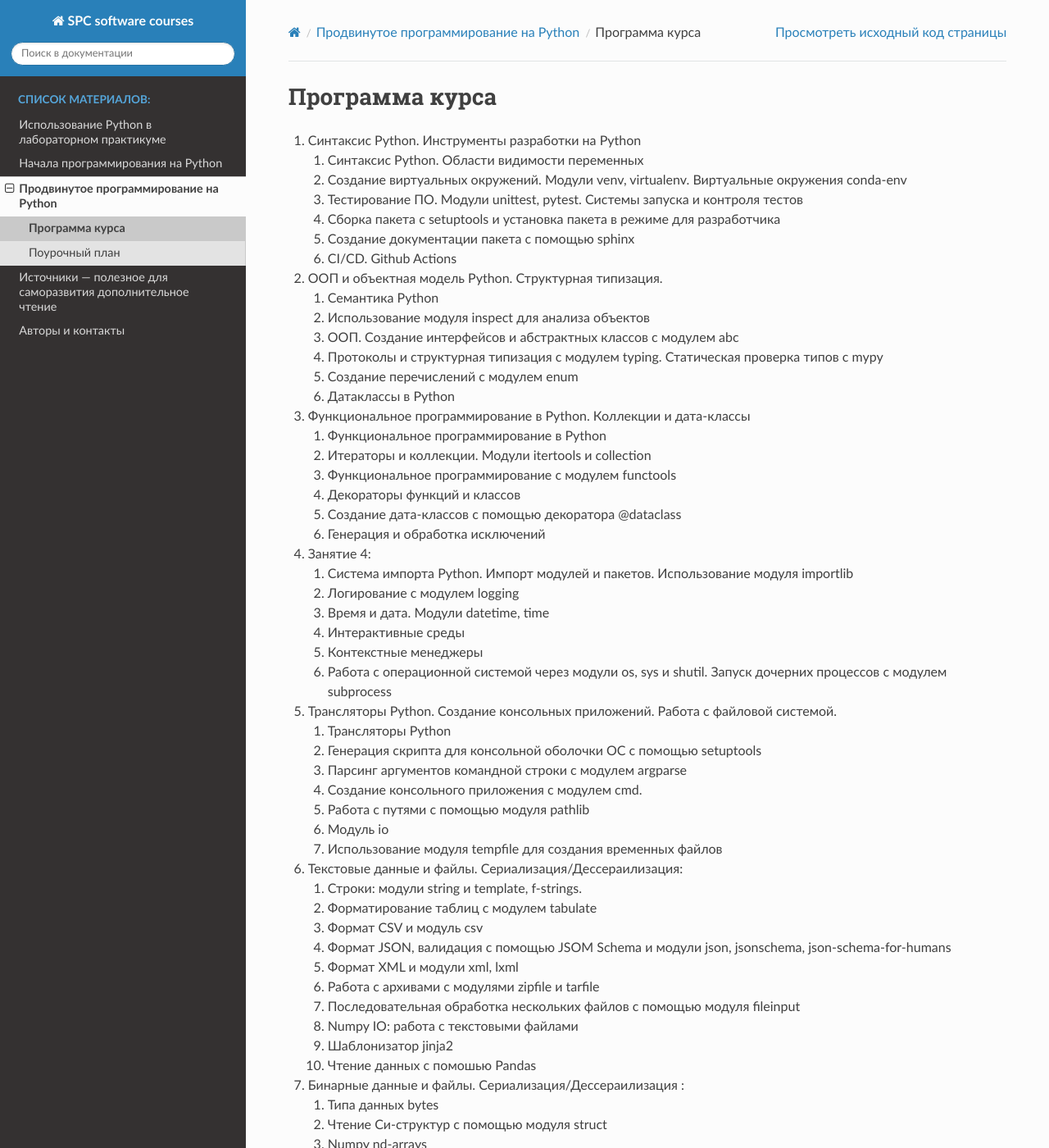
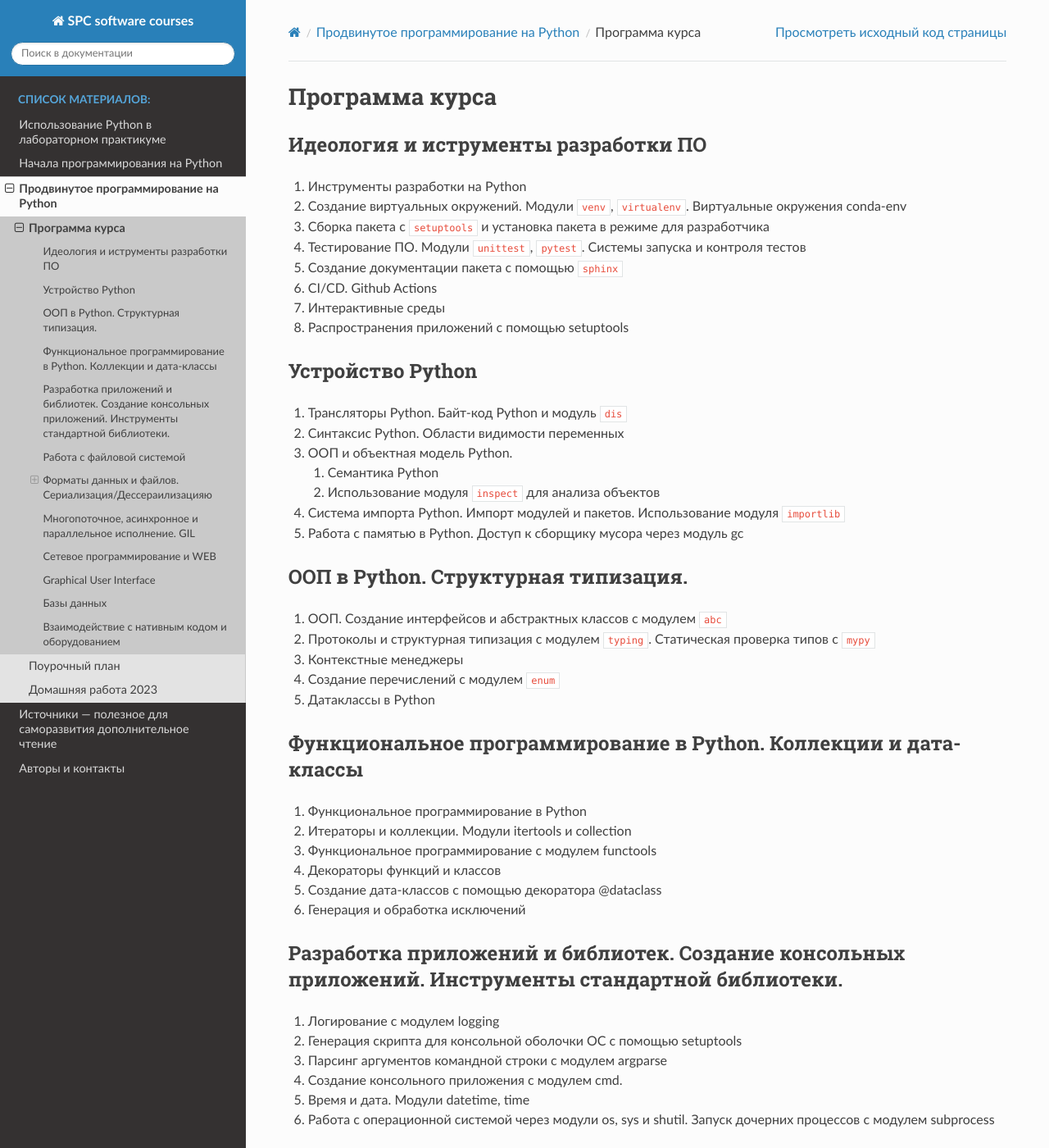
Before and after one commit to SciProgCentre/green-courses, a Sphinx documentation site: the page built from source/pages/advanced_python/course_program.md, in a window 1280 px wide and 1400 px high. Shown: the whole window at 82% size. Built offline with Sphinx 7.4.7 and the Read the Docs theme 2.0.0, drawn with Linux system fonts in a browser that asks for light colours; some of the changed text lies outside the part shown.

````diff
--- a/source/advanced_python.md
+++ b/source/advanced_python.md
@@ -7,4 +7,5 @@
 
    pages/advanced_python/course_program.md
    pages/advanced_python/lesson_plan.md
+   pages/advanced_python/2023/hw/toctree.md
 ```
--- /dev/null
+++ b/source/pages/advanced_python/2023/hw/toctree.md
@@ -0,0 +1,9 @@
+# Домашняя работа 2023
+
+```{eval-rst}
+.. toctree::
+   :maxdepth: 1
+   :caption: Оглавление:
+
+   ./01.md
+```
--- a/source/pages/advanced_python/course_program.md
+++ b/source/pages/advanced_python/course_program.md
@@ -1,87 +1,120 @@
 # Программа курса
 
-1. Синтаксис Python. Инструменты разработки на Python
-   1. Синтаксис Python. Области видимости переменных
-   2. Создание виртуальных окружений. Модули venv, virtualenv. Виртуальные окружения conda-env
-   3. Тестирование ПО. Модули unittest, pytest. Системы запуска и контроля тестов
-   4. Сборка пакета с setuptools и установка пакета в режиме для разработчика
-   5. Создание документации пакета с помощью sphinx
-   6. CI/CD. Github Actions
-2. ООП и объектная модель Python. Структурная типизация.
+## Идеология и иструменты разработки ПО
+
+1. Инструменты разработки на Python
+2. Создание виртуальных окружений. Модули `venv`, `virtualenv`. Виртуальные окружения conda-env
+3. Сборка пакета с `setuptools` и установка пакета в режиме для разработчика
+4. Тестирование ПО. Модули `unittest`, `pytest`. Системы запуска и контроля тестов
+5. Создание документации пакета с помощью `sphinx`
+6. CI/CD. Github Actions
+7. Интерактивные среды
+8. Распространения приложений с помощью setuptools
+
+## Устройство Python
+
+1. Трансляторы Python. Байт-код Python и модуль `dis`
+2. Синтаксис Python. Области видимости переменных
+3. ООП и объектная модель Python.
    1. Семантика Python
-   2. Использование модуля inspect для анализа объектов
-   3. ООП. Создание интерфейсов и абстрактных классов с модулем abc
-   4. Протоколы и структурная типизация с модулем typing. Статическая проверка типов с mypy
-   5. Создание перечислений с модулем enum
-   6. Датаклассы в Python
-3. Функциональное программирование в Python. Коллекции и дата-классы
-   1. Функциональное программирование в Python
-   2. Итераторы и коллекции. Модули itertools и collection
-   3. Функциональное программирование c модулем functools
-   4. Декораторы функций и классов
-   5. Создание дата-классов с помощью декоратора @dataclass
-   6. Генерация и обработка исключений
-4. Занятие 4:
-   1. Система импорта Python. Импорт модулей и пакетов. Использование модуля importlib
-   2. Логирование с модулем logging
-   3. Время и дата. Модули datetime, time
-   4. Интерактивные среды
-   5. Контекстные менеджеры
-   6. Работа с операционной системой через модули os, sys и shutil. Запуск дочерних процессов с модулем subprocess
-5. Трансляторы Python. Создание консольных приложений. Работа с файловой системой.
-   1. Трансляторы Python
-   2. Генерация скрипта для консольной оболочки ОС с помощью setuptools
-   3. Парсинг аргументов командной строки с модулем argparse
-   4. Создание консольного приложения с модулем cmd.
-   5. Работа с путями с помощью модуля pathlib
-   6. Модуль io
-   7. Использование модуля tempfile для создания временных файлов
-6. Текстовые данные и файлы. Сериализация/Дессераилизация:
-   1. Строки: модули string и template, f-strings.
-   2. Форматирование таблиц с модулем tabulate
-   3. Формат CSV и модуль csv
-   4. Формат JSON, валидация с помощью JSOM Schema и модули json, jsonschema, json-schema-for-humans
-   5. Формат XML и модули xml, lxml
-   6. Работа с архивами с модулями zipfile и tarfile
-   7. Последовательная обработка нескольких файлов с помощью модуля fileinput
-   8. Numpy IO: работа с текстовыми файлами
-   9. Шаблонизатор jinja2
-   10. Чтение данных с помошью Pandas
-7. Бинарные данные и файлы. Сериализация/Дессераилизация :
-   1. Типа данных bytes
-   2. Чтение Си-структур с помощью модуля struct
-   3. Numpy nd-arrays
-   4. Numpy IO: файлы форматов NPY и NPZ
-   5. Парсинг выражений с модулем numexp
-   6. Работа с памятью в Python. Доступ к сборщику мусора через модуль gc
-   7. Консервация объектов. Модули pickle и shelve
-   8. Формат Google Protobuff
-   9. Memory mapping и модуль mmap
-   10. Common Data Model
-   11. Чтение файлов CERN ROOT с помощью модуля uproot
-9. Профилировка с модулем profile
-10. Многопоточное, асинхронное и параллельное исполнение. GIL
-    1. Вытесняющая многозадачность и модуль threading
-    2. Кооперативная многозадачность и модуль asyncio
-    3. Параллельное исполнение с модулем multyprocessing
-11. Сетевое программирование и WEB
-    1. Сокеты. UPD и TCP. Модули socket и socketserver
-    2. HTTP. Модули http и request
-    3. HTML. GET и POST запросы. .
-    4. Асинхронный сервер с asyncio
-    5. Построение графиков с plotly и bokeh
-    6. WEB-фреймворки: Tornado, Flask, Django, aiohttp, FastAPI
-12. Graphical User Interface
-    1. Создание графических приложений с tkinter и PySide
-    2. Events, signal and slots. Observable property.
-    3. Models and Views. Файловый менеджер как пример MVC.
-13. Matplotlib и его интеграция с GUI
-14. Базы данных и GUI :
-    1. СУБД и ACID. DBM. DB API v2.0. SQLite. ORM, CRUD и SQLAlchemy
-    2. Модуль appdirs и конфигурация GUI приложений
-    3. YAML
-    4. Системы конфигурация HYDRA и OmegaConf
-15. Распространения приложений с помощью setuptools
-16. Взаимодействие с нативным кодом  и оборудованием: Python.h, ctypes, cffi, Cython, Сборка нативных артефактов в setuptools
-17. Взаимодействие с нативным кодом: Numba, SWIG, Boost.Python, Embedded Python. PyROOT и G4Py как примеры.
-18. Работа с оборудованием и драйверами. Подключение Си-драйвера через ctypes. HID, FTD32, USB. Модули pyusb, pyserial, pyftdi, pylibftdi. Arduino.
+   2. Использование модуля `inspect` для анализа объектов
+4. Система импорта Python. Импорт модулей и пакетов. Использование модуля `importlib`
+5. Работа с памятью в Python. Доступ к сборщику мусора через модуль gc
+
+
+## ООП в Python. Структурная типизация.
+
+1. ООП. Создание интерфейсов и абстрактных классов с модулем `abc`
+2. Протоколы и структурная типизация с модулем `typing`. Статическая проверка типов с `mypy`
+3. Контекстные менеджеры
+4. Создание перечислений с модулем `enum`
+5. Датаклассы в Python
+
+## Функциональное программирование в Python. Коллекции и дата-классы
+
+1. Функциональное программирование в Python
+2. Итераторы и коллекции. Модули itertools и collection
+3. Функциональное программирование c модулем functools
+4. Декораторы функций и классов
+5. Создание дата-классов с помощью декоратора @dataclass
+6. Генерация и обработка исключений
+
+## Разработка приложений и библиотек. Создание консольных приложений. Инструменты стандартной библиотеки.
+
+1. Логирование с модулем logging
+2. Генерация скрипта для консольной оболочки ОС с помощью setuptools
+3. Парсинг аргументов командной строки с модулем argparse
+4. Создание консольного приложения с модулем cmd.
+5. Время и дата. Модули datetime, time
+6. Работа с операционной системой через модули os, sys и shutil. Запуск дочерних процессов с модулем subprocess
+
+## Работа с файловой системой
+
+1. Работа с путями с помощью модуля pathlib
+2. Модуль io
+3. Использование модуля tempfile для создания временных файлов
+4. Системы конфигурация HYDRA и OmegaConf
+5. Модуль appdirs
+
+## Форматы данных и файлов. Сериализация/Дессераилизацияю
+
+### Текстовые данные и файлы.
+
+1. Строки: модули string и template, f-strings.
+2. Форматирование таблиц с модулем tabulate
+3. Формат CSV и модуль csv
+4. Формат JSON, валидация с помощью JSOM Schema и модули json, jsonschema, json-schema-for-humans
+5. Формат XML и модули xml, lxml
+6. YAML
+7. Работа с архивами с модулями zipfile и tarfile
+8. Последовательная обработка нескольких файлов с помощью модуля fileinput
+9. Numpy IO: работа с текстовыми файлами
+10. Шаблонизатор jinja2
+11. Чтение данных с помошью Pandas
+
+### Бинарные данные и файлы.
+
+1. Типа данных bytes
+2. Чтение Си-структур с помощью модуля struct
+3. Numpy nd-arrays
+4. Numpy IO: файлы форматов NPY и NPZ
+5. Парсинг выражений с модулем numexp
+6. Консервация объектов. Модули pickle и shelve
+7. Формат Google Protobuff
+8. Memory mapping и модуль mmap
+9. Common Data Model
+10. Чтение файлов CERN ROOT с помощью модуля uproot
+11. Профилировка с модулем profile
+
+## Многопоточное, асинхронное и параллельное исполнение. GIL
+
+1. Вытесняющая многозадачность и модуль threading
+2. Кооперативная многозадачность и модуль asyncio
+3. Параллельное исполнение с модулем multyprocessing
+
+## Сетевое программирование и WEB
+
+1. Сокеты. UPD и TCP. Модули socket и socketserver
+2. HTTP. Модули http и request
+3. HTML. GET и POST запросы. .
+4. Асинхронный сервер с asyncio
+5. Построение графиков с plotly и bokeh
+6. WEB-фреймворки: Tornado, Flask, Django, aiohttp, FastAPI
+
+## Graphical User Interface
+
+1. Создание графических приложений с tkinter и PySide
+2. Events, signal and slots. Observable property.
+3. Models and Views. Файловый менеджер как пример MVC.
+4. Matplotlib и его интеграция с GUI
+5. Конфигурация GUI приложений
+
+## Базы данныx
+
+1. СУБД и ACID. DBM. DB API v2.0. SQLite. ORM, CRUD и SQLAlchemy
+
+## Взаимодействие с нативным кодом  и оборудованием
+
+1. Взаимодействие с нативным кодом  и оборудованием: Python.h, ctypes, cffi, Cython, Сборка нативных артефактов в setuptools
+2. Взаимодействие с нативным кодом: Numba, SWIG, Boost.Python, Embedded Python. PyROOT и G4Py как примеры.
+3. Работа с оборудованием и драйверами. Подключение Си-драйвера через ctypes. HID, FTD32, USB. Модули pyusb, pyserial, pyftdi, pylibftdi. Arduino.
````
Also changed, not shown: source/pages/advanced_python/2023/hw/01.md (added, +13 -0 lines).
